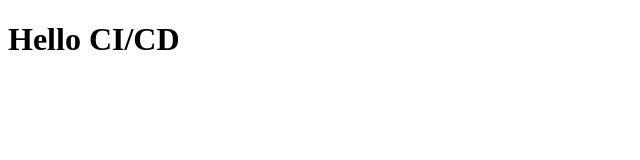
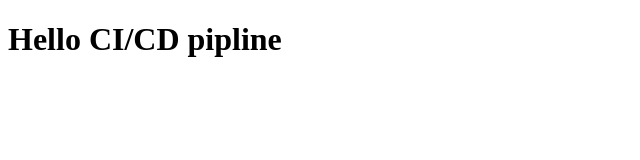
Before and after one commit to ameerhamzadiv/Practice-CI-CD, a plain HTML site: page index.html in a window 1280 px wide. Shown: the whole page, without its empty margins (0-640 px from the left). Drawn offline with Linux system fonts and the light colour scheme.

Commit message:
indexchanges

```diff
--- a/index.html
+++ b/index.html
@@ -7,7 +7,7 @@
 </head>
 <body>
 
-    <h1>Hello CI/CD</h1>
+    <h1>Hello CI/CD pipline</h1>
 
 </body>
 </html>
```
